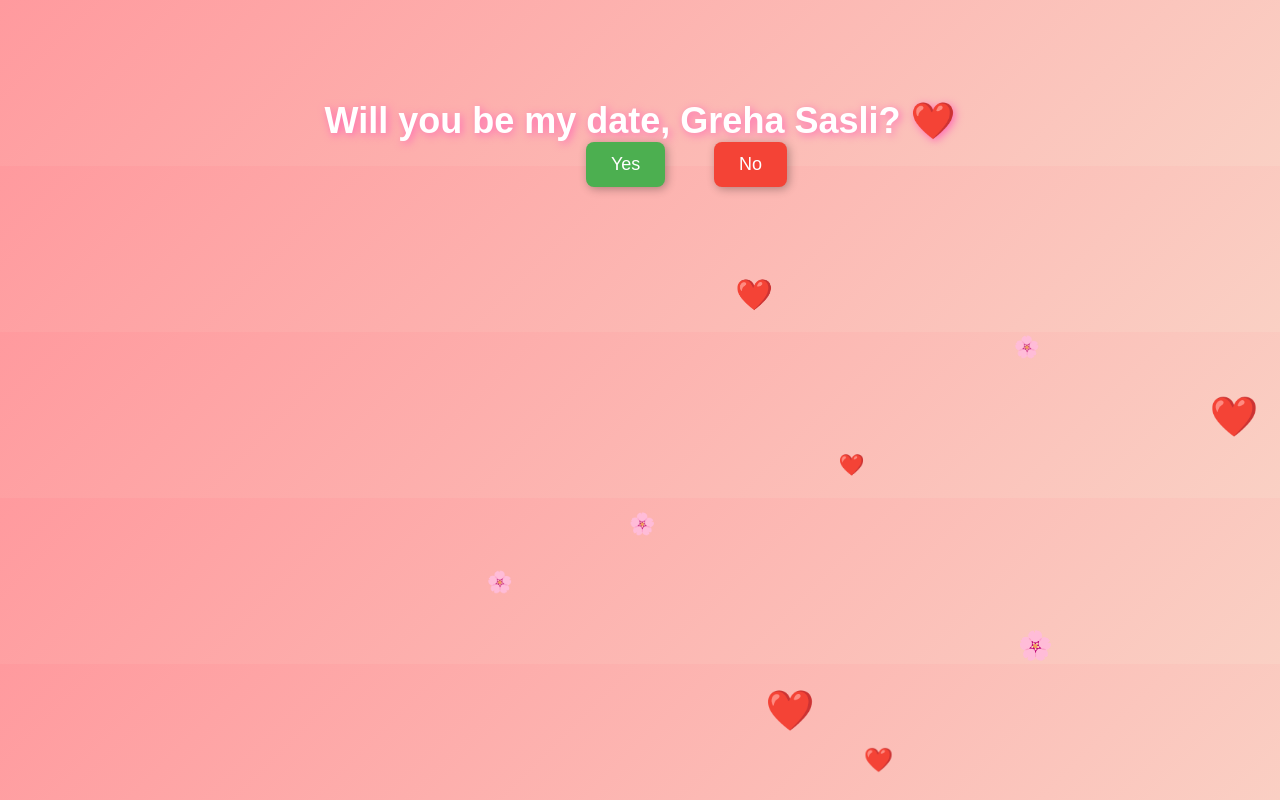
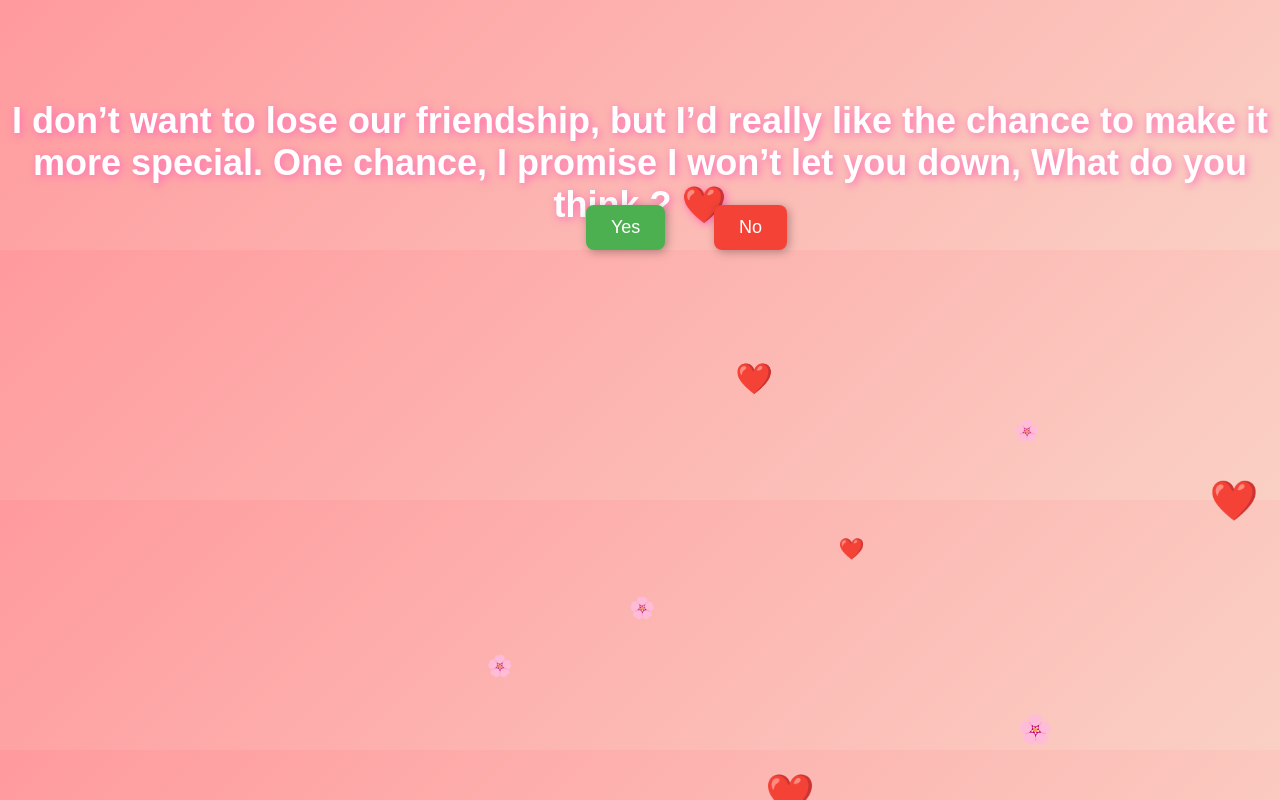
Before and after one commit to patelkarm996-del/sasliplease, a plain HTML site: page index.html in a window 1280 px wide. Drawn offline with Linux system fonts and the light colour scheme.

Commit message:
Update message in h1 tag for clarity

```diff
--- a/index.html
+++ b/index.html
@@ -59,7 +59,7 @@ button{
 <body>
 
 <div class="container">
-<h1>Will you be my date, Greha Sasli? ❤️</h1>
+<h1>I don’t want to lose our friendship, but I’d really like the chance to make it more special. One chance, I promise I won’t let you down, What do you think ? ❤️</h1>
 <button id="yesBtn">Yes</button>
 <button id="noBtn">No</button>
 <div id="message" class="message"></div>
```
